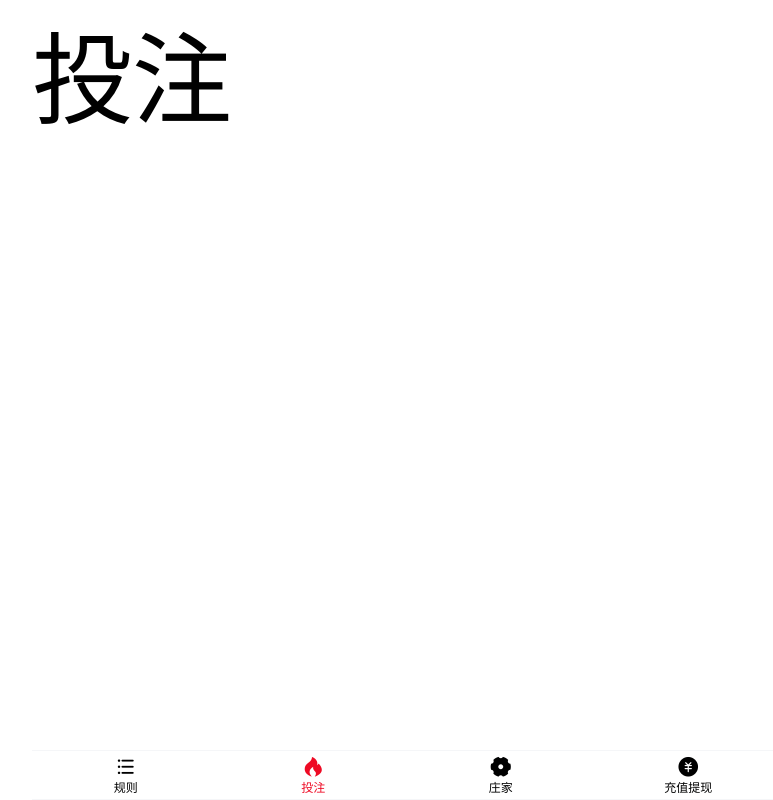
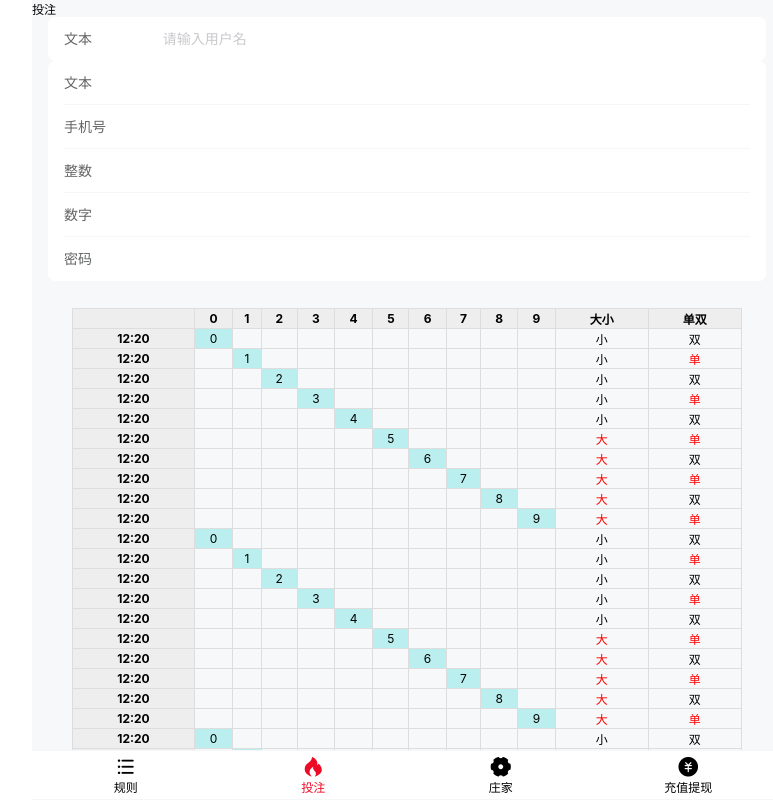
Before and after one commit to leoisgoodman/tg-game-client-frontend, a Vue app: page /#/ in a window 1280 px wide. Shown: the whole page, without its empty margins (233-1006 px from the left). Built offline with nearby package versions, Linux system fonts and the light colour scheme.

Commit message:
feat✨:  列表

```diff
--- a/src/App.vue
+++ b/src/App.vue
@@ -1,7 +1,9 @@
 <template>
   <div class="main">
     <div class="content">
-      <router-view />
+      <div class="router">
+        <router-view />
+      </div>
       <van-tabbar route active-color="#ee0a24" inactive-color="#000">
         <van-tabbar-item to="/rule" icon="bars">规则</van-tabbar-item>
         <van-tabbar-item to="/" icon="fire">投注</van-tabbar-item>
@@ -30,17 +32,23 @@ export default {
   overflow: hidden;
   display: flex;
   justify-content: center;
+  font-size: 12px;
 
   .content {
     width: 100%;
     max-width: 750px;
     overflow: hidden;
+    background-color: #f7f8fa;
     /deep/ .van-tabbar--fixed {
       width: 100%;
       max-width: 750px;
       left: auto;
       // min-width: 750px;
     }
+    .router {
+      height: calc(100% - 50px);
+      overflow-y: auto;
+    }
   }
 }
 </style>
--- a/src/main.js
+++ b/src/main.js
@@ -1,6 +1,6 @@
 import { createApp } from 'vue';
 import * as directives from '@/directives';
-import { Toast, Button, Tabbar, TabbarItem } from 'vant';
+import { Toast, Button, Tabbar, TabbarItem, Field, CellGroup, Grid, GridItem } from 'vant';
 import App from './App.vue';
 import router from './router';
 import store from './store';
@@ -16,6 +16,6 @@ Object.keys(directives).forEach((key) => {
 
 app.config.globalProperties.$toast = Toast;
 
-app.use(Button).use(Tabbar).use(TabbarItem);
+app.use(Button).use(Tabbar).use(TabbarItem).use(Field).use(CellGroup).use(Grid).use(GridItem);
 
 app.use(store).use(router).mount('#app');
--- a/src/views/bet/index.vue
+++ b/src/views/bet/index.vue
@@ -1,11 +1,98 @@
 <template>
-  <div>投注</div>
+  <div class="bet">
+    投注
+    <van-cell-group inset>
+      <van-field v-model="value" label="文本" placeholder="请输入用户名" />
+    </van-cell-group>
+    <van-cell-group inset>
+      <!-- 输入任意文本 -->
+      <van-field v-model="text" label="文本" />
+      <!-- 输入手机号，调起手机号键盘 -->
+      <van-field v-model="tel" type="tel" label="手机号" />
+      <!-- 允许输入正整数，调起纯数字键盘 -->
+      <van-field v-model="digit" type="digit" label="整数" />
+      <!-- 允许输入数字，调起带符号的纯数字键盘 -->
+      <van-field v-model="number" type="number" label="数字" />
+      <!-- 输入密码 -->
+      <van-field v-model="password" type="password" label="密码" />
+    </van-cell-group>
+    <div></div>
+    <table class="table" border="1">
+      <tr class="th">
+        <th></th>
+        <th>0</th>
+        <th>1</th>
+        <th>2</th>
+        <th>3</th>
+        <th>4</th>
+        <th>5</th>
+        <th>6</th>
+        <th>7</th>
+        <th>8</th>
+        <th>9</th>
+        <th>大小</th>
+        <th>单双</th>
+      </tr>
+      <tr v-for="item in list" :key="item.id">
+        <th>{{ item.date }}</th>
+        <td :class="{ active: item.num === ver }" v-for="ver in defaultList" :key="ver">
+          <span v-if="item.num === ver"> {{ ver }} </span>
+        </td>
+        <td :class="{ red: item.num > 4 }">{{ item.num > 4 ? '大' : '小' }}</td>
+        <td :class="{ red: item.num % 2 }">{{ item.num % 2 ? '单' : '双' }}</td>
+      </tr>
+    </table>
+  </div>
 </template>
 
 <script>
+import { ref } from 'vue';
+
 export default {
   name: 'BetView',
+  setup() {
+    const value = ref('');
+    const tel = ref('');
+    const text = ref('');
+    const digit = ref('');
+    const number = ref('');
+    const password = ref('');
+    const list = [];
+    const defaultList = [0, 1, 2, 3, 4, 5, 6, 7, 8, 9];
+
+    for (let i = 0; i <= 100; i++) {
+      const item = {
+        id: i,
+        date: '12:20',
+        num: defaultList[i % 10],
+      };
+      list.push(item);
+    }
+    return { value, tel, text, digit, number, password, list, defaultList };
+  },
 };
 </script>
 
-<style lang="less" scoped></style>
+<style lang="less" scoped>
+.bet {
+  display: flex;
+  flex-direction: column;
+  .table {
+    border-color: #ddd;
+    border-collapse: collapse;
+    margin: 0.2667rem 0.4rem;
+    th {
+      background-color: #eee;
+    }
+    td {
+      text-align: center;
+    }
+    .active {
+      background: #bee;
+    }
+    .red {
+      color: red;
+    }
+  }
+}
+</style>
```
